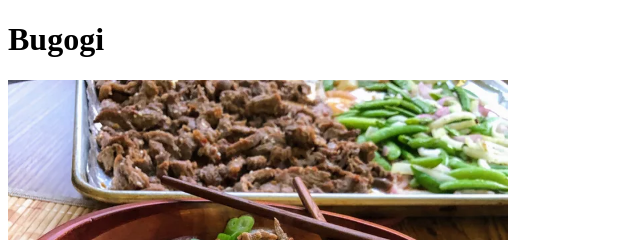
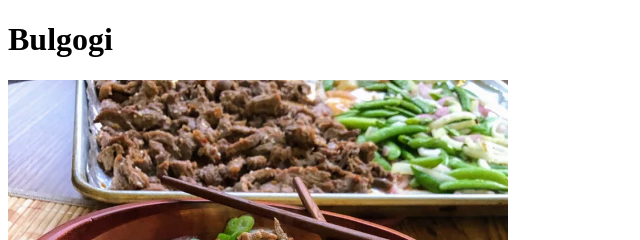
Before and after one commit to jaeykos/odin-recipes, a plain HTML site: page recipes/bulgogi.html in a window 1280 px wide. Shown: the top 240 px of the page, 0-640 px from the left. Drawn offline with Linux system fonts and the light colour scheme.

Commit message:
fix spelling errors

```diff
--- a/recipes/bulgogi.html
+++ b/recipes/bulgogi.html
@@ -1,14 +1,14 @@
 <!DOCTYPE html>
 
-<html lang = "en">
+<html lang="en">
   <head>
-        <meta charset="utf-8">
-        <title> Bulgogi Recipe</title>
+    <meta charset="utf-8" />
+    <title>Bulgogi Recipe</title>
   </head>
 
   <body>
-        <h1>Bugogi</h1>
-        <img src="../img/bulgogi.webp" width = '500' alt ="Bulgogi">
+    <h1>Bulgogi</h1>
+    <img src="../img/bulgogi.webp" width="500" alt="Bulgogi" />
 
     <h2>Description</h2>
     <p>Bulgogi is a traditional Korean dish.</p>
@@ -29,7 +29,5 @@
       <li>Pan fry vegetable</li>
       <li>Add rest of ingredients</li>
     </ol>
-
   </body>
-
 </html>
```
Also changed, not shown: recipes/meat_sauce_pasta.html (+5 -7 lines). Lines whose indentation alone changed are shown as unchanged.
